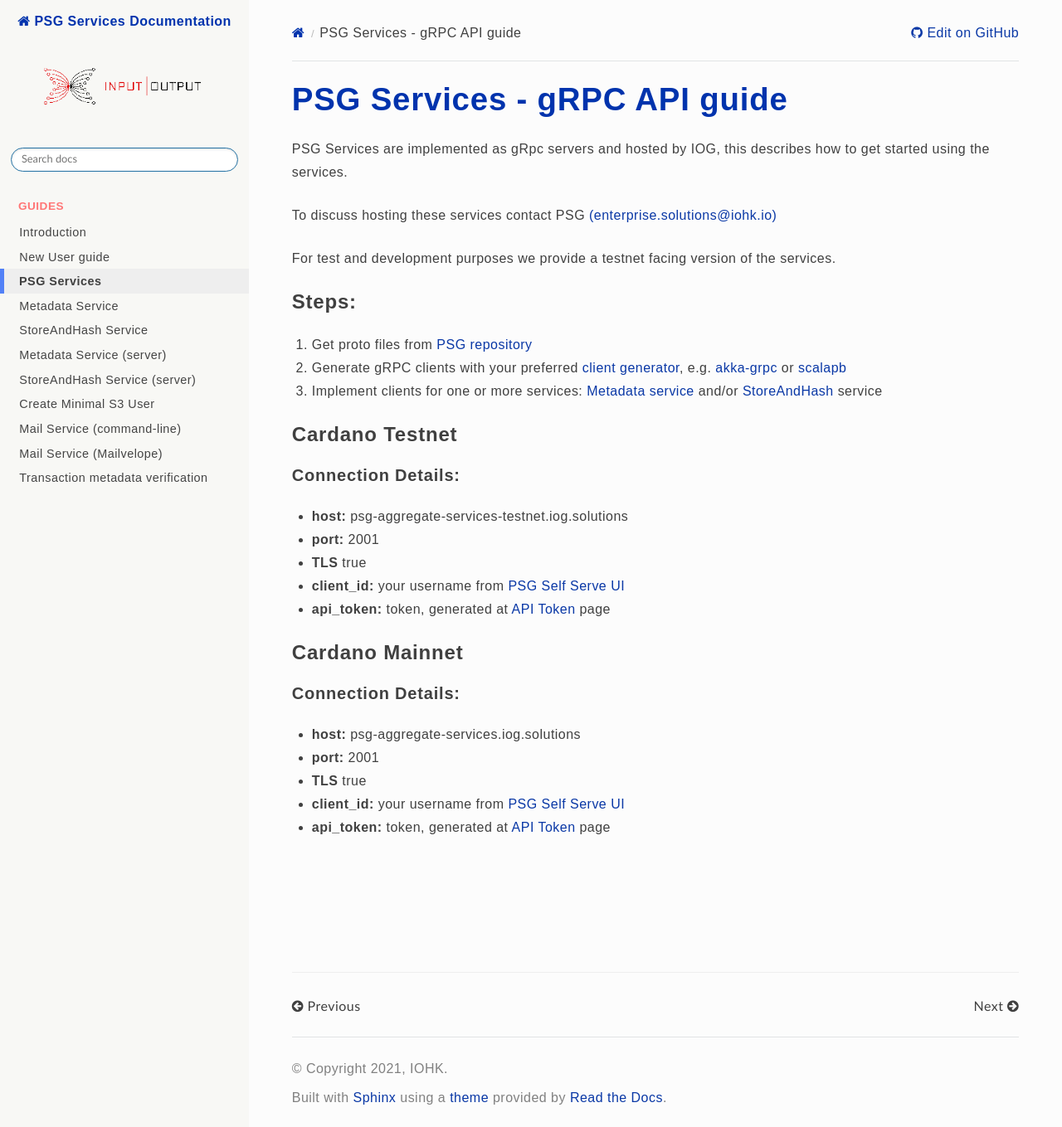
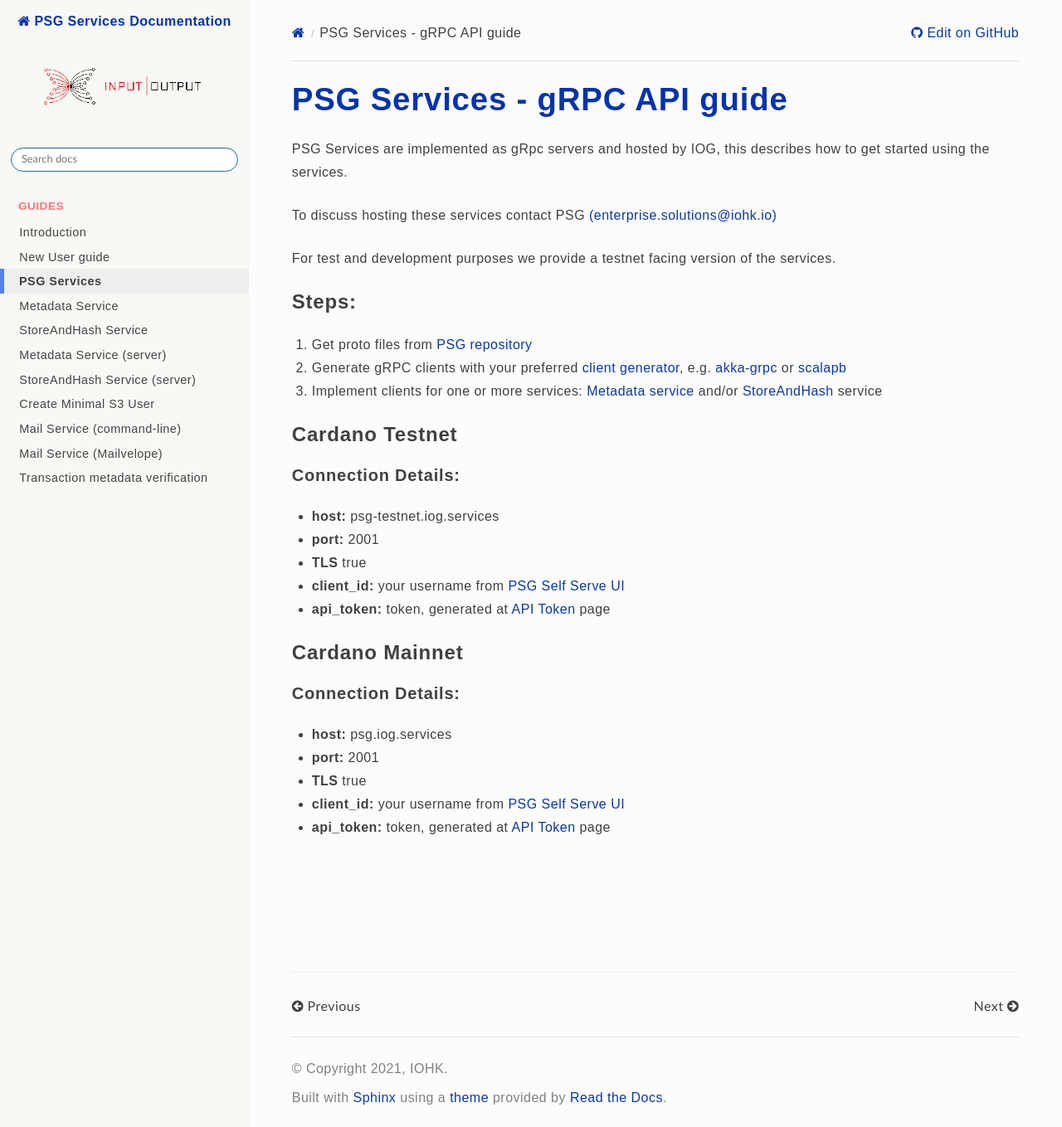
Before and after one commit to input-output-hk/PSG, a Sphinx documentation site: the page built from docs/source/guides/psg_services_grpc_guide.md, in a window 1280 px wide and 1359 px high. Shown: the whole window at 83% size. Built offline with Sphinx 7.4.7 and the Read the Docs theme 2.0.0, drawn with Linux system fonts in a browser that asks for light colours; some web fonts are replaced.

Commit message:
Fix ports and hosts for gRPC connection

```diff
--- a/docs/source/guides/psg_services_grpc_guide.md
+++ b/docs/source/guides/psg_services_grpc_guide.md
@@ -16,7 +16,7 @@
 
 #### **Connection Details:**
 
-- **host:** psg-aggregate-services-testnet.iog.solutions
+- **host:** psg-testnet.iog.services
 - **port:** 2001
 - **TLS** true
 
@@ -27,7 +27,7 @@
 ### Cardano Mainnet
 
 #### **Connection Details:**
-- **host:** psg-aggregate-services.iog.solutions
+- **host:** psg.iog.services
 - **port:** 2001
 - **TLS** true
 
```
Also changed, not shown: docs/source/guides/metadata_service_server_guide.md (+2 -2 lines), docs/source/guides/store_and_hash_service_server_guide.md (+2 -2 lines).
